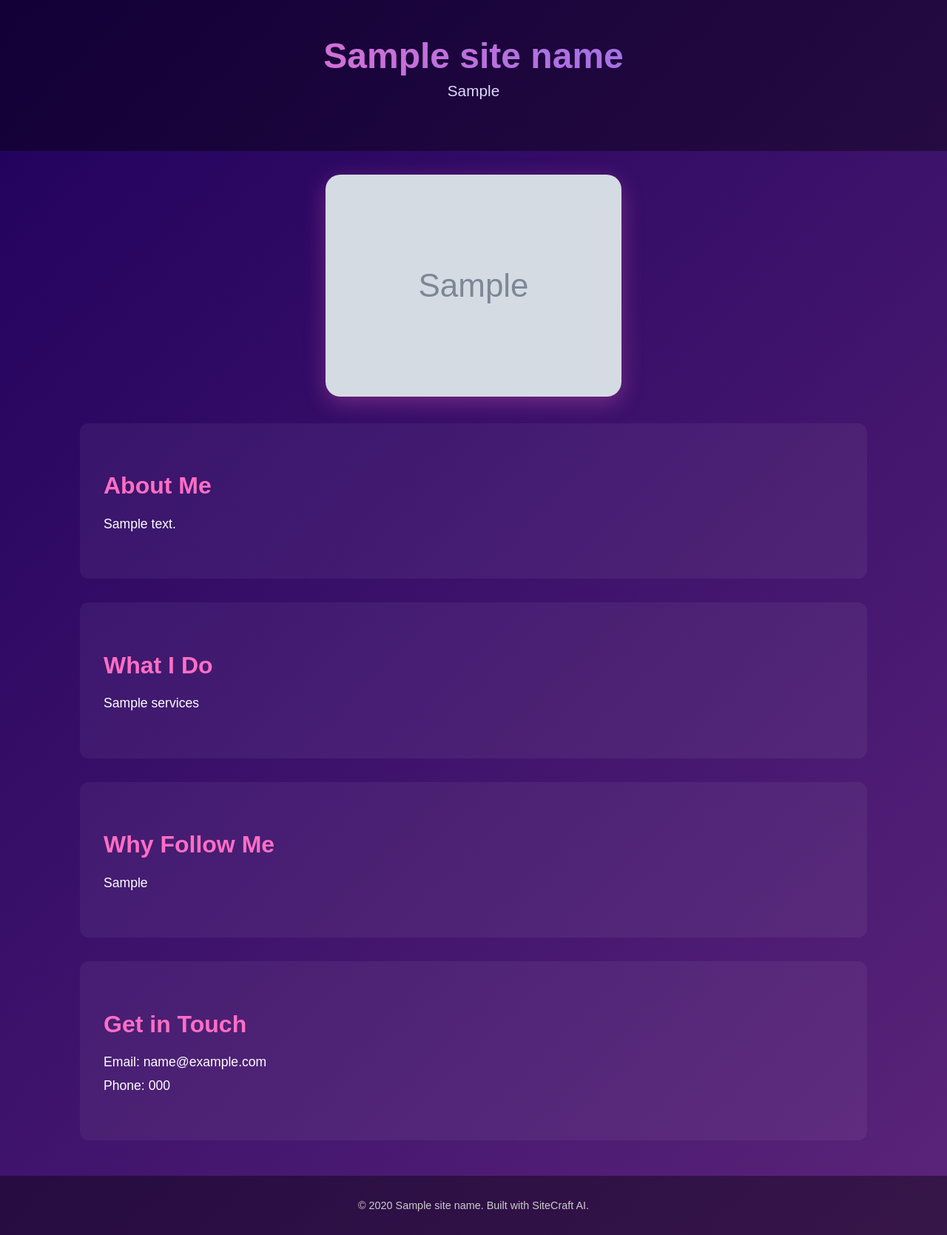
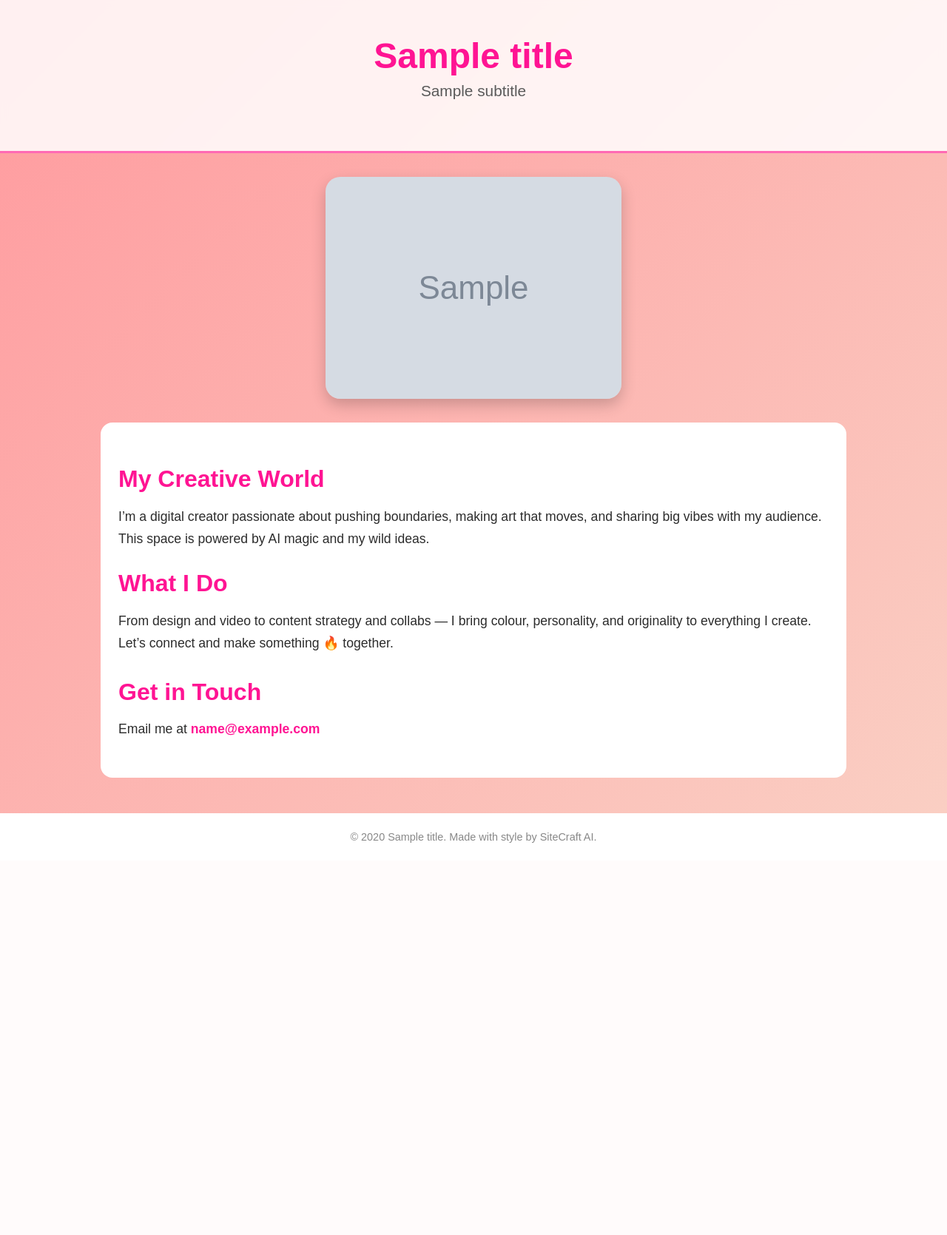
Before and after one commit to chehanvey-ctrl/sitecraft-backend, a Python web app: template templates/vibrant_digital_creator.html in a window 1280 px wide. Shown: the whole page at 74% size. After the commit the page ends 1139 px from the top, so only its background shows below. Run offline with Jinja, Linux system fonts and the light colour scheme; the template is opened without the code that fills it: most values are stand-ins (such as "Sample title", 1, 10 or a date in 2020); grey boxes marked "Sample" are stand-in pictures.

Commit message:
Update vibrant_digital_creator.html

```diff
--- a/templates/vibrant_digital_creator.html
+++ b/templates/vibrant_digital_creator.html
@@ -3,109 +3,112 @@
 <head>
   <meta charset="UTF-8" />
   <meta name="viewport" content="width=device-width, initial-scale=1.0"/>
-  <title>{{ site_name }}</title>
+  <title>{{ title }} – Digital Creator</title>
   <style>
     body {
       margin: 0;
       font-family: 'Poppins', sans-serif;
-      background: linear-gradient(135deg, #1f005c, #5b247a);
-      color: #ffffff;
+      background: linear-gradient(135deg, #ff9a9e, #fad0c4);
+      color: #2c2c2c;
     }
 
     header {
-      padding: 3rem 2rem;
+      background-color: rgba(255, 255, 255, 0.85);
+      padding: 3rem 1rem;
       text-align: center;
-      background: rgba(0, 0, 0, 0.4);
+      backdrop-filter: blur(5px);
+      border-bottom: 3px solid #ff69b4;
     }
 
     header h1 {
       font-size: 3rem;
       margin: 0;
-      background: linear-gradient(to right, #ff6ec4, #7873f5);
-      -webkit-background-clip: text;
-      -webkit-text-fill-color: transparent;
+      color: #ff1493;
     }
 
     header p {
+      font-size: 1.3rem;
       margin-top: 0.5rem;
-      font-size: 1.3rem;
-      color: #e0d9ff;
+      color: #5a5a5a;
     }
 
-    .ai-image {
-      text-align: center;
-      margin-top: 2rem;
+    .hero-img {
+      display: flex;
+      justify-content: center;
+      margin: 2rem 0;
     }
 
-    .ai-image img {
-      max-width: 92%;
+    .hero-img img {
+      max-width: 90%;
       border-radius: 20px;
-      box-shadow: 0 8px 30px rgba(255, 110, 196, 0.3);
+      box-shadow: 0 8px 20px rgba(0, 0, 0, 0.2);
     }
 
     section {
-      padding: 2.5rem 2rem;
-      max-width: 1000px;
+      max-width: 960px;
       margin: auto;
-      background-color: rgba(255, 255, 255, 0.05);
-      border-radius: 12px;
-      margin-top: 2rem;
+      padding: 2rem 1.5rem;
+      background-color: white;
+      border-radius: 16px;
+      margin-bottom: 3rem;
     }
 
     section h2 {
+      color: #ff1493;
       font-size: 2rem;
-      color: #ff6ec4;
       margin-bottom: 1rem;
     }
 
     section p {
       font-size: 1.1rem;
-      line-height: 1.8;
+      line-height: 1.7;
+    }
+
+    .contact {
+      margin-top: 2rem;
+    }
+
+    .contact a {
+      color: #ff1493;
+      text-decoration: none;
+      font-weight: bold;
     }
 
     footer {
       text-align: center;
-      padding: 2rem;
-      background-color: rgba(0, 0, 0, 0.4);
+      padding: 1.5rem;
+      background-color: #fff;
+      color: #888;
       font-size: 0.9rem;
-      color: #ccc;
-      margin-top: 3rem;
     }
   </style>
 </head>
 <body>
 
   <header>
-    <h1>{{ site_name }}</h1>
-    <p>{{ site_tagline }}</p>
+    <h1>{{ title }}</h1>
+    <p>{{ subtitle }}</p>
   </header>
 
-  <div class="ai-image">
-    <img src="{{ ai_image_url }}" alt="AI visual for creator site">
+  <div class="hero-img">
+    <img src="{{ image_url }}" alt="AI-generated visual for {{ title }}">
   </div>
 
   <section>
-    <h2>About Me</h2>
-    <p>{{ about_us }}</p>
-  </section>
+    <h2>My Creative World</h2>
+    <p>I’m a digital creator passionate about pushing boundaries, making art that moves, and sharing big vibes with my audience. This space is powered by AI magic and my wild ideas.</p>
 
-  <section>
     <h2>What I Do</h2>
-    <p>{{ services }}</p>
-  </section>
+    <p>From design and video to content strategy and collabs — I bring colour, personality, and originality to everything I create. Let’s connect and make something 🔥 together.</p>
 
-  <section>
-    <h2>Why Follow Me</h2>
-    <p>{{ value_proposition }}</p>
-  </section>
-
-  <section>
-    <h2>Get in Touch</h2>
-    <p>Email: {{ contact_email }}<br/>Phone: {{ contact_phone }}</p>
+    <div class="contact">
+      <h2>Get in Touch</h2>
+      <p>Email me at <a href="mailto:{{ contact_email }}">{{ contact_email }}</a></p>
+    </div>
   </section>
 
   <footer>
-    © {{ year }} {{ site_name }}. Built with SiteCraft AI.
+    &copy; {{ year }} {{ title }}. Made with style by SiteCraft AI.
   </footer>
 
 </body>
```
